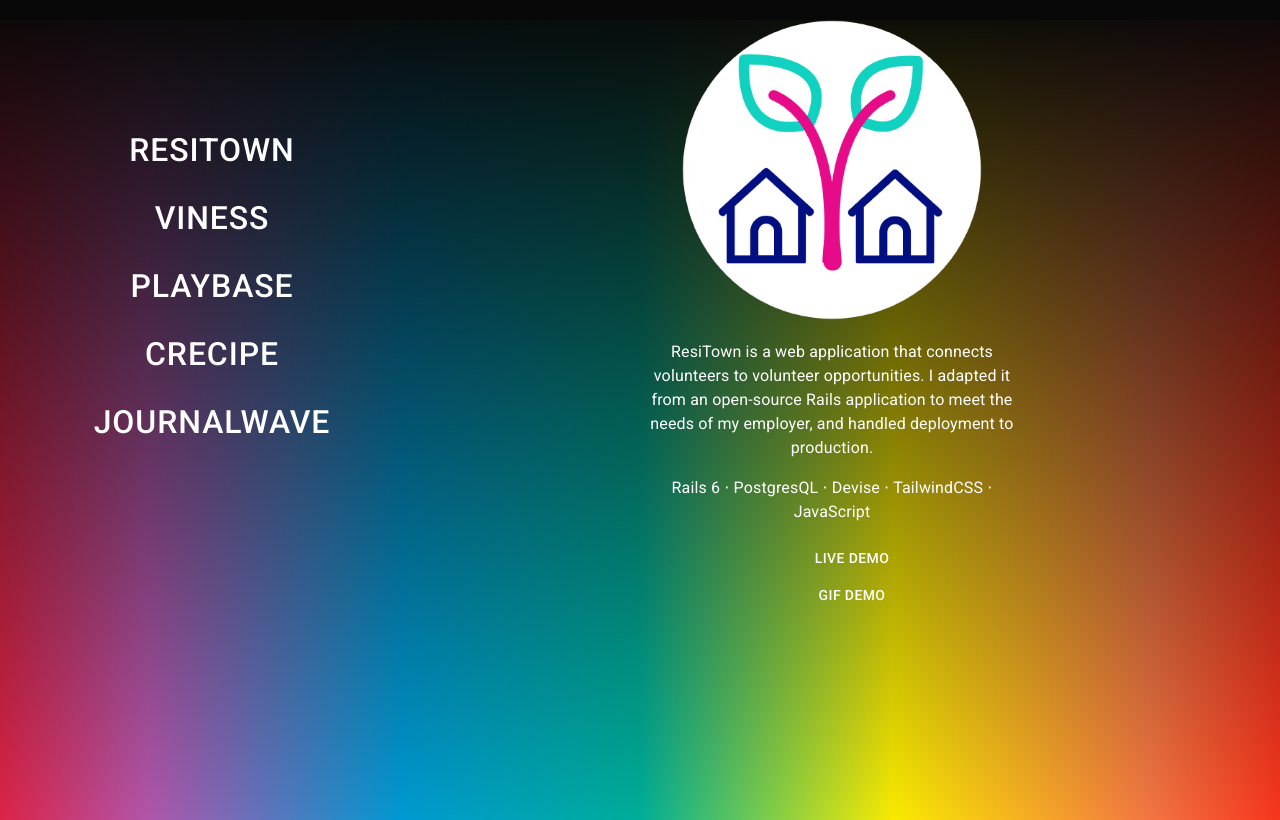
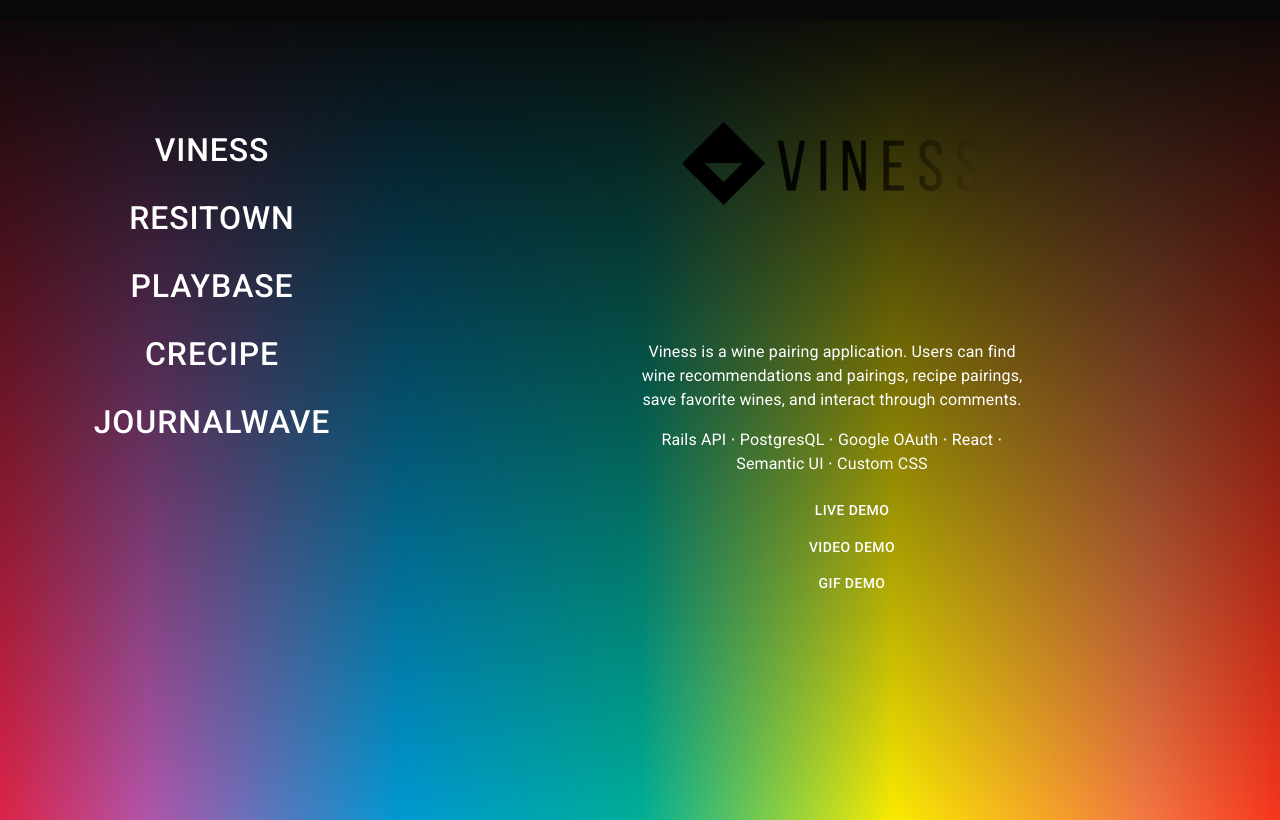
Before and after one commit to allene-norton/portfolio-new, a React (Create React App) app: page / in a window 1280 px wide. Shown: the part 1580-2400 px from the top of the page. Built offline with nearby package versions, Linux system fonts and the light colour scheme.

Commit message:
edit descriptions

```diff
--- a/src/Components/Projects.js
+++ b/src/Components/Projects.js
@@ -7,7 +7,7 @@ import { makeStyles } from '@material-ui/core';
 
 class Projects extends Component {
     state = {
-        project: 'RESITOWN'
+        project: 'VINESS'
     }
 
     handleClick = (e) => {
@@ -30,7 +30,7 @@ class Projects extends Component {
                             '&:hover': {
                                 backgroundColor: 'inherit',
                             }
-                        }} value="resitown" onClick={(e) => this.handleClick(e)}>ResiTown</Button></li>
+                        }} value="viness" onClick={(e) => this.handleClick(e)}>Viness</Button></li>
                         <li><Button style={{
                             backgroundColor: 'inherit',
                             color: '#fff',
@@ -39,7 +39,7 @@ class Projects extends Component {
                             '&:hover': {
                                 backgroundColor: 'inherit',
                             }
-                        }} value="viness" onClick={(e) => this.handleClick(e)}>Viness</Button></li>
+                        }} value="resitown" onClick={(e) => this.handleClick(e)}>ResiTown</Button></li>
                         <li><Button style={{
                             backgroundColor: 'inherit',
                             color: '#fff',
--- a/src/Components/ShowProject.js
+++ b/src/Components/ShowProject.js
@@ -30,31 +30,31 @@ const useStyles = makeStyles((theme) => ({
 
 const descriptions = {
     RESITOWN: {
-        desc: 'ResiTown is a web application that connects volunteers to volunteer opportunities. I adapted it from an open-source Rails application to meet the needs of my employer, and handled deployment to production.',
-        live: 'https://resitown.com',
+        desc: 'ResiTown is a web application that connects volunteers to volunteer opportunities. *Note: This project was specific to Covid-related volunteer opportunities and was taken down by the company. The live demo is the same source code adapted for a personal volunteer project.',
+        live: 'https://www.helpingcentraltexas.org',
         video: null,
         tech: '  Rails 6 ⋅ PostgresQL ⋅ Devise ⋅ TailwindCSS ⋅ JavaScript'
     },
     VINESS: {
-        desc: 'Viness is a wine pairing application I made as my capstone project at Flatiron. You can get wine recommendations and pairings, recipe pairings, save your favorite wines, and interact through comments.',
+        desc: 'Viness is a wine pairing application. Users can find wine recommendations and pairings, recipe pairings, save favorite wines, and interact through comments.',
         live: 'http://viness.online',
         video: 'https://www.youtube.com/watch?v=E5aX-LlvIx8&feature=youtu.be&ab_channel=AlleneNorton',
         tech: '  Rails API ⋅ PostgresQL ⋅ Google OAuth ⋅ React ⋅ Semantic UI ⋅ Custom CSS'
     },
     PLAYBASE: {
-        desc: 'Playbase is a project I made for Flatiron with a partner. It allows users to log in with Spotify, search for and save albums, and listen in-app while viewing the album covers in a visually-pleasing environment.',
+        desc: 'Playbase allows users to log in with Spotify, search for and save albums, and listen in-app while viewing the album covers in a visually-pleasing environment.',
         live: null,
         video: 'https://www.youtube.com/watch?v=WgKxXew3N4o&feature=youtu.be&ab_channel=AlleneNorton',
         tech: '  Rails API ⋅ PostgresQL ⋅ Spotify OAuth ⋅ React ⋅ Semantic UI ⋅ Custom CSS'
     },
     CRECIPE: {
-        desc: 'Crecipe is an early project I made for Flatiron with a partner. Users can sign in and create their own recipes, see recipes made by all users, add recipes to favorites, and even take a quiz on their food knowledge.',
+        desc: 'Crecipe is an early project I made for Flatiron school. Users can sign in and create their own recipes, see recipes made by all users, add recipes to favorites, and even take a quiz on their food knowledge.',
         live: null,
         video: null,
         tech: '  Rails 6 ⋅ SQLite3 ⋅ MilligramCSS ⋅ jQuery'
     },
     JOURNALWAVE: {
-        desc: 'Journalwave is my first project for Flatiron. It is a Ruby CLI application that allows users to write, edit, and save journal entries, as well as recieve an emotional analysis of their entry powered by the Twinword Emotional Analysis API.',
+        desc: 'Journalwave is a Ruby CLI application that allows users to write, edit, and save journal entries, as well as recieve an emotional analysis of their entry powered by the Twinword Emotional Analysis API.',
         live: null,
         video: 'https://www.youtube.com/watch?v=rdkNK7EKqms&ab_channel=AlleneNorton',
         tech: '  Ruby ⋅ SQLite3 ⋅ LOLCAT ⋅ Twinword API'
```
